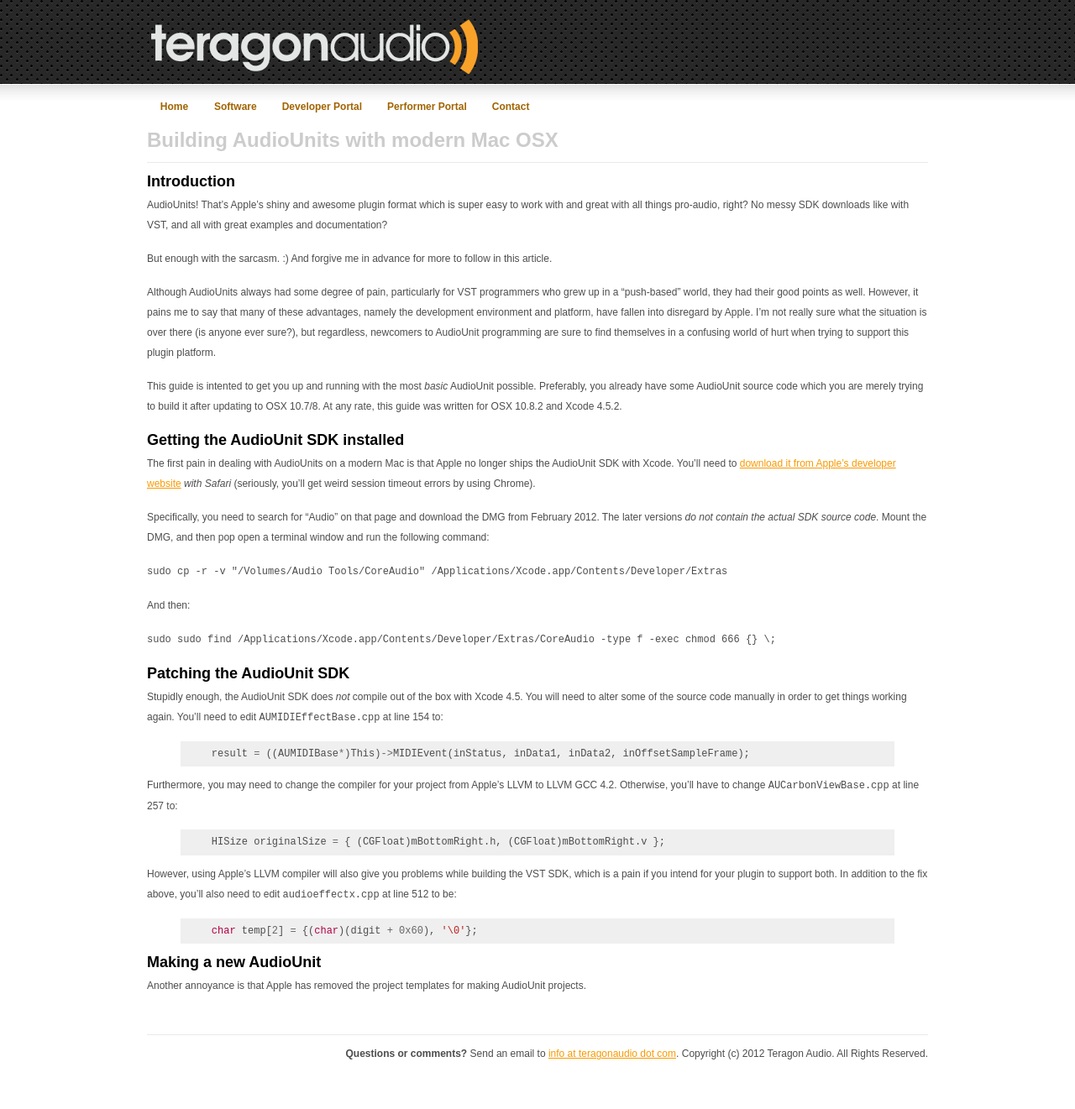
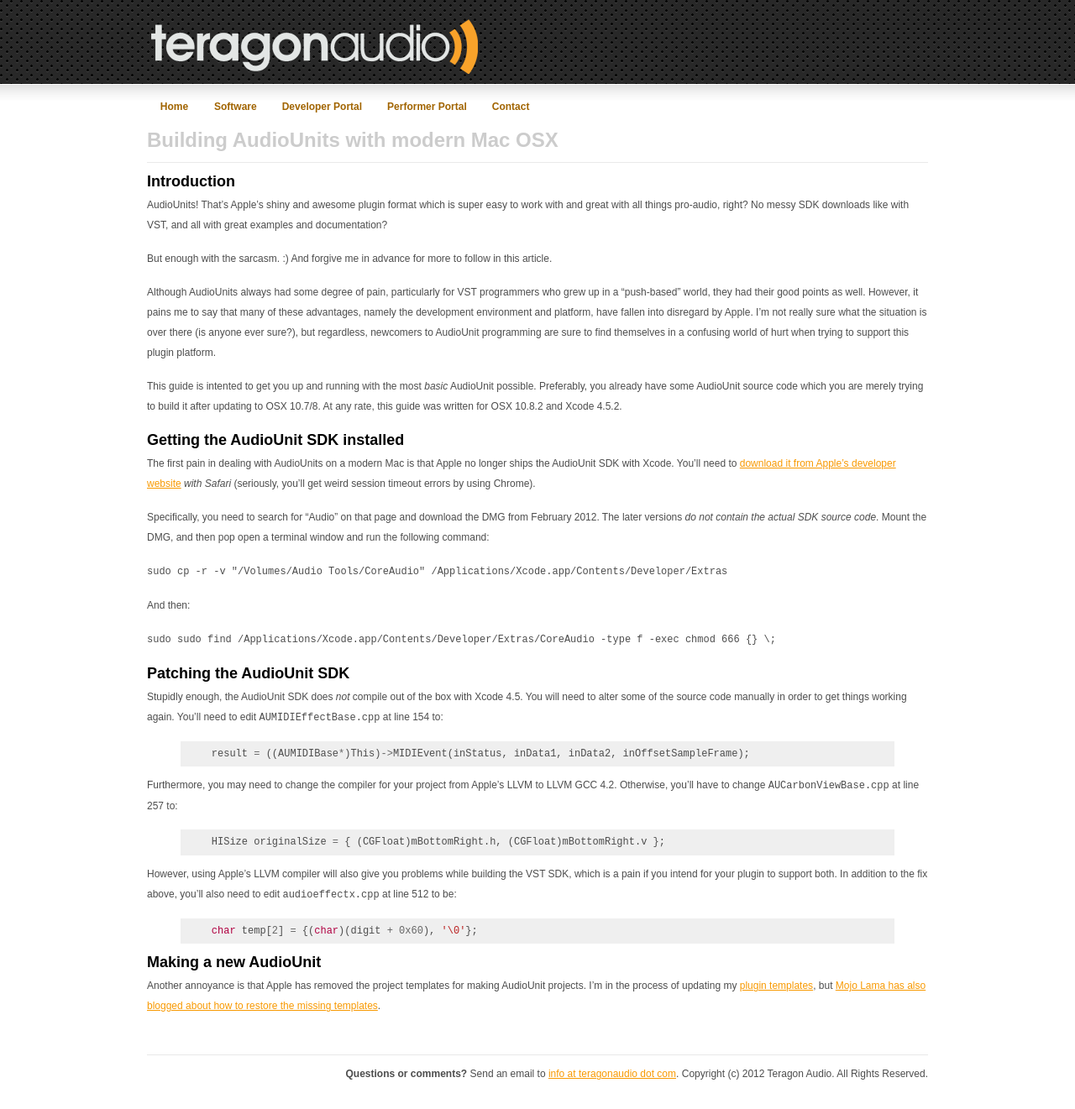
Before and after one commit to teragonaudio/Website, a Jekyll site: the page built from _posts/2013-01-15-Building-AudioUnits-with-modern-Mac-OSX.md, in a window 1280 px wide. Shown: the whole page at 84% size. Built offline with Jekyll 4.4.1, drawn with Linux system fonts in a browser that asks for light colours; before the commit the page ends 1297 px from its top, so only the background shows below that.

Commit message:
Finish post
Ship it!!

```diff
--- a/_posts/2013-01-15-Building-AudioUnits-with-modern-Mac-OSX.md
+++ b/_posts/2013-01-15-Building-AudioUnits-with-modern-Mac-OSX.md
@@ -89,7 +89,11 @@
 ----------------------
 
 Another annoyance is that Apple has removed the project templates for making
-AudioUnit projects.
+AudioUnit projects. I'm in the process of updating my [plugin templates][2],
+but [Mojo Lama has also blogged about how to restore the missing
+templates][3].
 
 
 [1]: https://developer.apple.com/downloads/index.action
+[2]: https://github.com/teragonaudio/XcodeVstTemplates
+[3]: http://www.mojolama.com/restore-apples-audio-unit-templates
```
